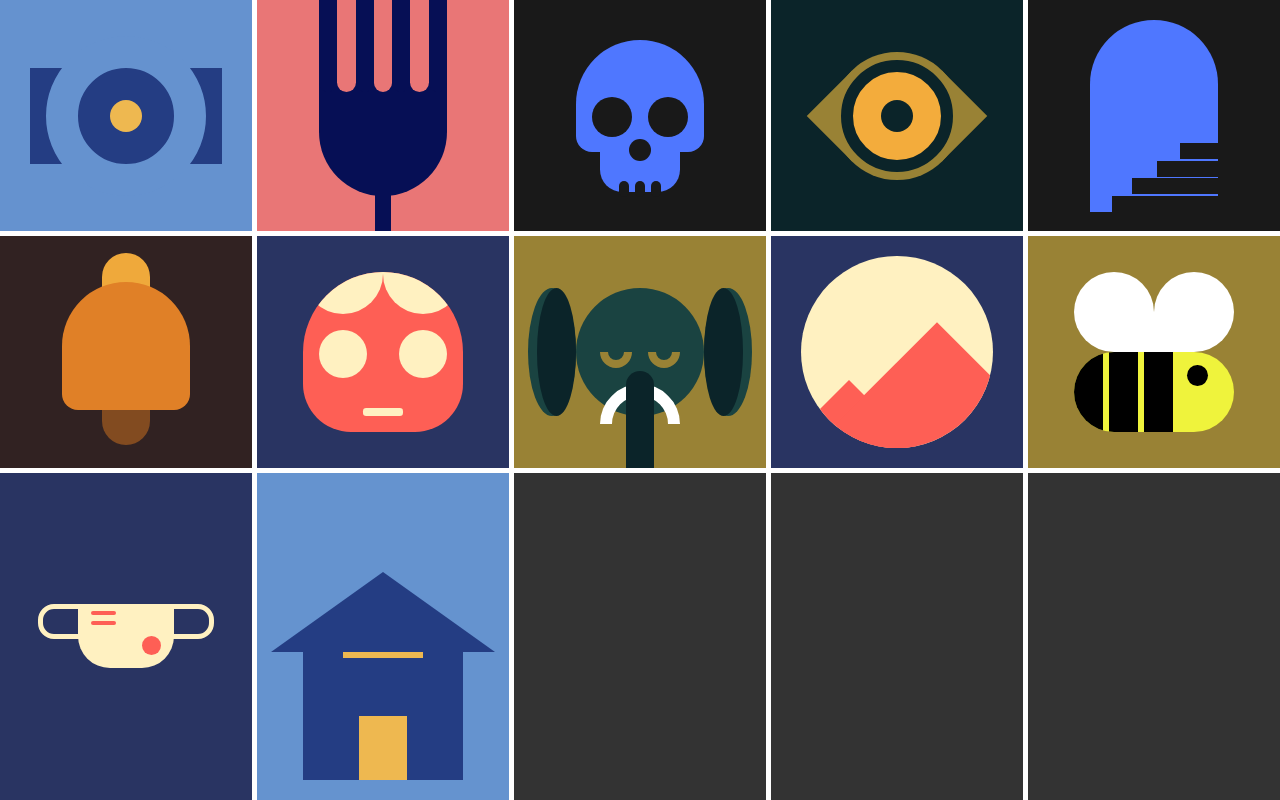
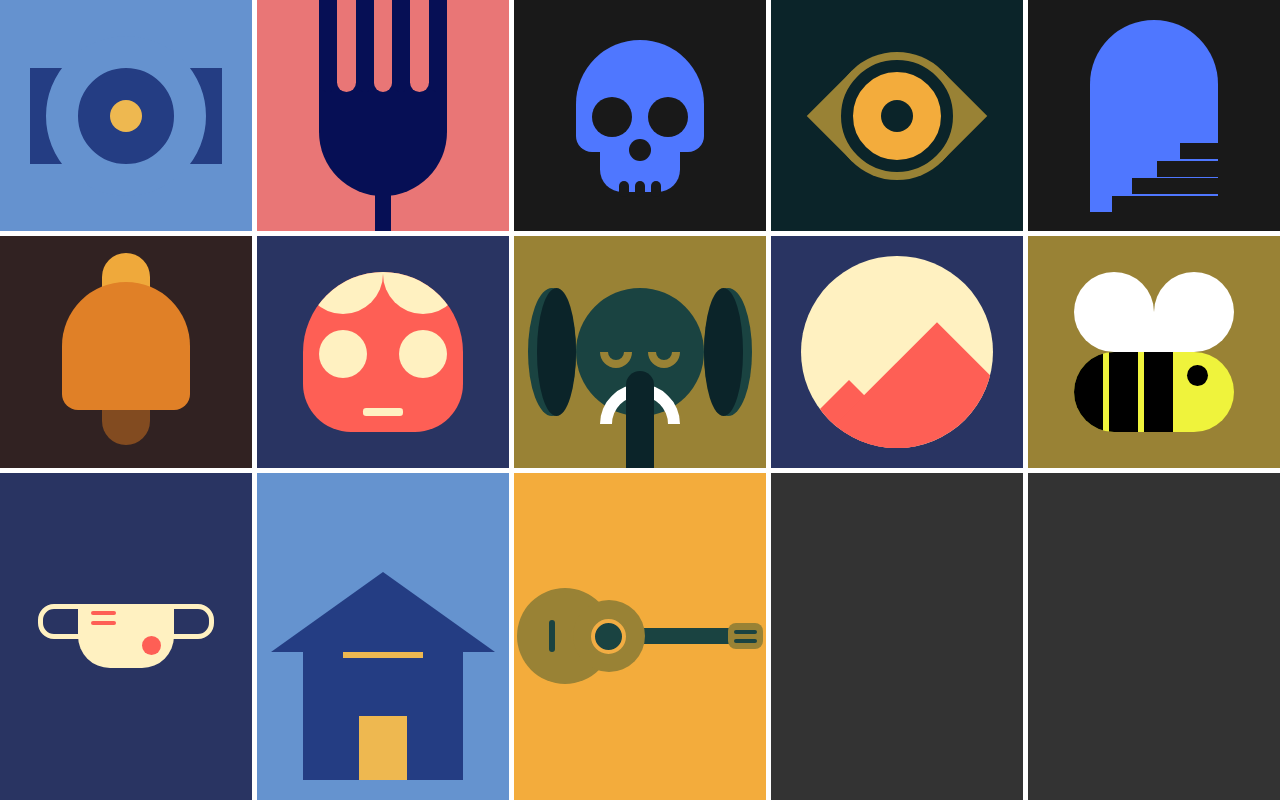
Before and after one commit to vladik-Didyk/CSS--custom-shapes, a plain HTML site: page index.html in a window 1280 px wide. Drawn offline with Linux system fonts and the light colour scheme.

Commit message:
Shape 13 (Guitar) - The styling has been completed

```diff
--- /dev/null
+++ b/SHAPE_13.css
@@ -0,0 +1,70 @@
+/* ----------------------- SHAPE 12 ----------------------- */
+
+.shape-13 {
+    background: #f3ac3c;
+}
+
+.shape-13 div {
+    background: #998235;
+}
+
+
+.shape-13 div:first-child {
+    width: 6rem;
+    height: 6rem;
+    border-radius: 50%;
+    position: relative;
+}
+
+.shape-13 div:first-child span {
+    width: 6px;
+    height: 2rem;
+    background: #1a4341;
+    position: absolute;
+    top: calc(50% - 1rem);
+    left: 2rem;
+    border-radius: 4px;
+}
+
+
+.shape-13 div:nth-child(2) {
+    width: 4.5rem;
+    height: 4.5rem;
+    border-radius: 50%;
+    margin-left: -2.5rem;
+    z-index: 1;
+    display: grid;
+    place-items: center;
+}
+
+.shape-13 div:nth-child(2) span {
+    width: 2.2rem;
+    height: 2.2rem;
+    background: #1a4341;
+    border-radius: 50%;
+    border: 4px solid #f2ad43;
+}
+
+.shape-13 div:nth-child(3) {
+    width: 6rem;
+    height: 1rem;
+    background: #1a4341;
+    margin-left: -0.4rem;
+}
+
+.shape-13 div:nth-child(4) {
+    width: 2.2rem;
+    height: 1.6rem;
+    border-radius: 0.5rem;
+    margin-left: -0.4rem;
+    display: flex;
+    flex-direction: column;
+    row-gap: 0.3rem;
+    padding: 0.4rem;
+}
+.shape-13 div:nth-child(4) span{
+    width: 100%;
+    height: 0.4rem;
+    background: #1a4341;
+    border-radius: 0.5rem;
+}
--- a/index.html
+++ b/index.html
@@ -17,6 +17,7 @@
 <link rel='stylesheet' href='SHAPE_10.css'>
 <link rel='stylesheet' href='SHAPE_11.css'>
 <link rel='stylesheet' href='SHAPE_12.css'>
+<link rel='stylesheet' href='SHAPE_13.css'>
 <title>CSS Shapes</title>
 </head>
 
@@ -113,7 +114,19 @@
         <span></span>
         <span></span>
     </div>
-    <div class="shape-13"></div>
+    <div class="shape-13">
+        <div>
+            <span></span>
+        </div>
+        <div>
+            <span></span>
+        </div>
+        <div></div>
+        <div>
+            <span></span>
+            <span></span>
+        </div>
+    </div>
     <div class="shape-14"></div>
     <div class="shape-15"></div>
 </body>
```
